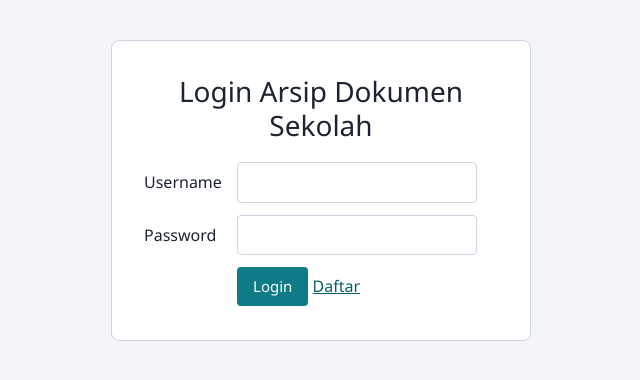
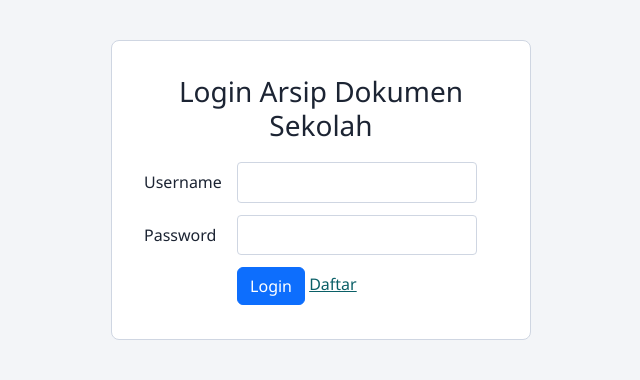
Before and after one commit to CindyFatikaSari15/arsip-sekolah, a PHP site: page /login.php in a window 1280 px wide. Shown: the top 380 px of the page, without its empty margins (319-959 px from the left). Run offline with PHP 8.4, Linux system fonts and the light colour scheme.

Commit message:
Add Bootstrap class to login button

```diff
--- a/login.php
+++ b/login.php
@@ -69,7 +69,7 @@ if (isset($_POST['username'])) {
             <tr>
                 <td></td>
                 <td>
-                    <button type="submit">Login</button>
+                    <button type="submit" class="btn btn-primary">Login</button>
                     <a href="daftar.php">Daftar</a>
                 </td>
             </tr>
```
